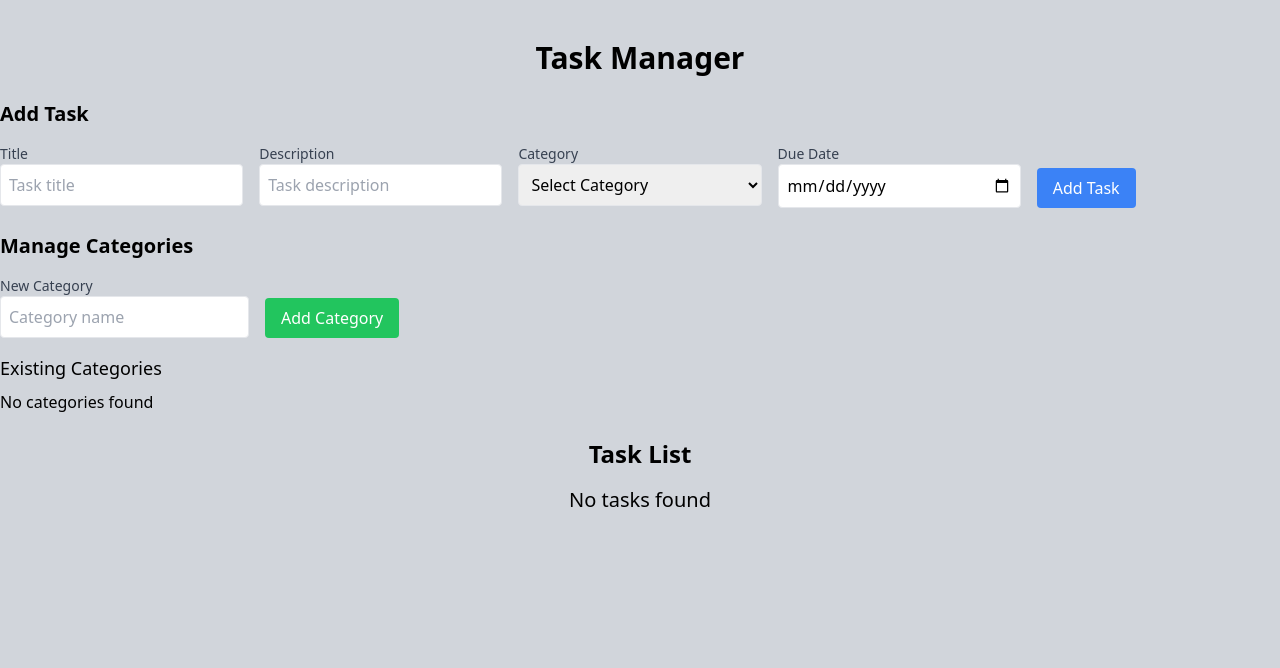
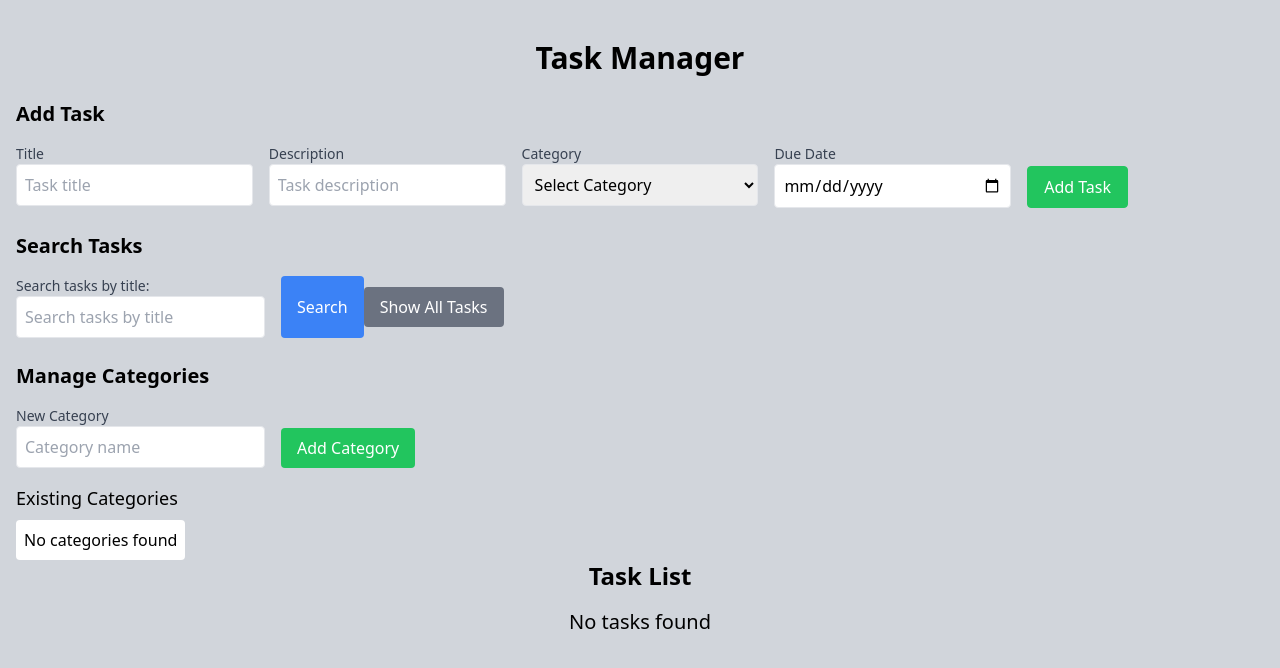
Before and after one commit to BamberDev/Learning-Python, a Flask app: page / in a window 1280 px wide. Shown: the top 668 px of the page. Run offline with Flask 3, Linux system fonts and the light colour scheme; some libraries are stand-ins or nearby versions.

Commit message:
updated html

```diff
--- a/Learning_Python/python-project/templates/index.html
+++ b/Learning_Python/python-project/templates/index.html
@@ -7,15 +7,19 @@
     <title>Task Manager</title>
   </head>
   <body class="bg-gray-300 text-black">
-    <div class="container mx-auto mt-10">
+    <div class="container mx-auto my-10 px-4">
       <h1 class="text-3xl font-bold text-center mb-6">Task Manager</h1>
 
       <!-- Add Task Form -->
+      <div>
         <h2 class="text-xl font-semibold mb-4">Add Task</h2>
         <form action="/add" method="POST" class="mb-6">
           <div class="grid grid-cols-1 gap-4 md:grid-cols-5">
             <div>
-            <label for="title" class="block text-sm font-medium text-gray-700">
+              <label
+                for="title"
+                class="block text-sm font-medium text-gray-700"
+              >
                 Title
               </label>
               <input
@@ -78,16 +82,45 @@
             <div class="self-end">
               <button
                 type="submit"
-              class="bg-blue-500 text-white px-4 py-2 rounded"
+                class="bg-green-500 border border-green-500 text-white px-4 py-2 rounded"
               >
                 Add Task
               </button>
             </div>
           </div>
         </form>
+      </div>
+
+      <!-- Search Form -->
+      <h2 class="text-xl font-semibold mb-4">Search Tasks</h2>
+      <div class="flex items-center mb-6">
+        <form action="/search" method="GET" class="flex space-x-4">
+          <div>
+            <label for="query" class="block text-sm font-medium text-gray-700"
+              >Search tasks by title:</label
+            >
+            <input
+              type="text"
+              id="query"
+              name="query"
+              placeholder="Search tasks by title"
+              class="border p-2 rounded"
+            />
+          </div>
+          <button
+            type="submit"
+            class="bg-blue-500 text-white px-4 py-2 rounded"
+          >
+            Search
+          </button>
+        </form>
+        <a href="/" class="bg-gray-500 text-white px-4 py-2 rounded">
+          Show All Tasks
+        </a>
+      </div>
 
       <!-- Add and Manage Categories -->
-      <div class="mb-6 flex flex-col items-start">
+      <div class="flex flex-col items-start">
         <h2 class="text-xl font-semibold mb-4">Manage Categories</h2>
         <form
           action="/categories"
@@ -120,39 +153,52 @@
           </div>
         </form>
 
-        <!-- Category List for Deletion -->
+        <!-- Category List -->
         <div>
           <h3 class="text-lg font-medium mb-2">Existing Categories</h3>
-          <ul>
+          <ul class="flex space-x-4 max-w-[500px] overflow-x-auto">
             {% for category in categories %}
-            <li class="flex justify-between items-center">
+            <li class="flex justify-between items-center bg-white p-2 rounded">
               <span>{{ category.name }}</span>
               <form
                 action="/categories/delete/{{ category.id }}"
                 method="POST"
-                class="inline"
+                class="ml-2"
               >
-                <button
-                  type="submit"
-                  class="bg-red-500 text-white px-4 py-2 rounded"
+                <button type="submit" class="bg-red-500 text-white p-2 rounded">
+                  <svg
+                    xmlns="http://www.w3.org/2000/svg"
+                    class="h-5 w-5"
+                    fill="none"
+                    viewBox="0 0 24 24"
+                    stroke="currentColor"
+                    stroke-width="2"
                   >
-                  Delete
+                    <path
+                      stroke-linecap="round"
+                      stroke-linejoin="round"
+                      d="M19 7l-.867 12.142A2 2 0 0116.138 21H7.862a2 2 0 01-1.995-1.858L5 7m5 4v6m4-6v6M9 7h6m-7 0a2 2 0 012-2h4a2 2 0 012 2m-6 0h6"
+                    />
+                  </svg>
                 </button>
               </form>
             </li>
             {% else %}
-            <li>No categories found</li>
+            <li class="bg-white p-2 rounded">No categories found</li>
             {% endfor %}
           </ul>
         </div>
       </div>
 
       <!-- Task List -->
-      <div class="space-y-4 mb-6">
+      <div class="space-y-4">
         <h1 class="text-2xl font-semibold text-center mb-4">Task List</h1>
         {% for task in tasks %}
-        <div class="bg-white p-4 rounded shadow relative">
+        <div class="bg-neutral-100 p-4 rounded shadow-lg relative">
           <form action="/update/{{ task.id }}" method="POST" class="space-y-4">
+            <h2 class="text-lg font-semibold text-center">
+              Task {{ task.id }}
+            </h2>
 
             <!-- Task Title -->
             <div>
@@ -167,7 +213,7 @@
                 id="title-{{ task.id }}"
                 name="title-{{ task.id }}"
                 value="{{ task.title }}"
-                class="border-b w-full text-lg font-bold p-1"
+                class="border w-full rounded text-lg font-bold p-1"
                 required
               />
             </div>
@@ -220,17 +266,17 @@
               <select
                 id="category-{{ task.id }}"
                 name="category_id"
-                class="border p-2 w-full rounded mb-4"
+                class="border p-2 w-full rounded mb-6"
               >
                 <option value="">None</option>
                 {% for category in categories %}
-                <option
+                <!-- <option
                   value="{{ category.id }}"
                   {%
                   if
                   task.category
                   and
-                  task.category.id==category.id
+                  task.category.id == category.id
                   %}
                   selected
                   {%
@@ -238,23 +284,19 @@
                   %}
                 >
                   {{ category.name }}
-                </option>
+                </option> -->
                 {% endfor %}
               </select>
-            </div>
-
-            <!-- Additional Information -->
-            <div>
-              <p class="text-sm text-gray-500">
-                Created at: {{ task.created_at.strftime('%Y-%m-%d %H:%M:%S') }}
+              <p>
+                Created: {{ task.created_at.strftime('%Y-%m-%d %H:%M:%S') }}
               </p>
             </div>
 
             <!-- Action Buttons -->
-            <div class="flex absolute right-[110px] bottom-[16px]">
+            <div class="absolute right-[72px] bottom-[16px]">
               <button
                 type="submit"
-                class="bg-green-500 text-white px-4 py-2 rounded"
+                class="bg-blue-500 text-white px-4 py-2 rounded"
               >
                 Update
               </button>
@@ -265,9 +307,22 @@
           <form action="/delete/{{ task.id }}" method="POST" class="mt-2">
             <button
               type="submit"
-              class="bg-red-500 text-white px-4 py-2 rounded absolute right-[16px] bottom-[16px]"
+              class="bg-red-500 text-white p-2 rounded absolute right-[16px] bottom-[16px]"
             >
-              Delete
+              <svg
+                xmlns="http://www.w3.org/2000/svg"
+                class="h-6 w-6"
+                fill="none"
+                viewBox="0 0 24 24"
+                stroke="currentColor"
+                stroke-width="2"
+              >
+                <path
+                  stroke-linecap="round"
+                  stroke-linejoin="round"
+                  d="M19 7l-.867 12.142A2 2 0 0116.138 21H7.862a2 2 0 01-1.995-1.858L5 7m5 4v6m4-6v6M9 7h6m-7 0a2 2 0 012-2h4a2 2 0 012 2m-6 0h6"
+                />
+              </svg>
             </button>
           </form>
         </div>
```
Lines whose indentation alone changed are shown as unchanged.
